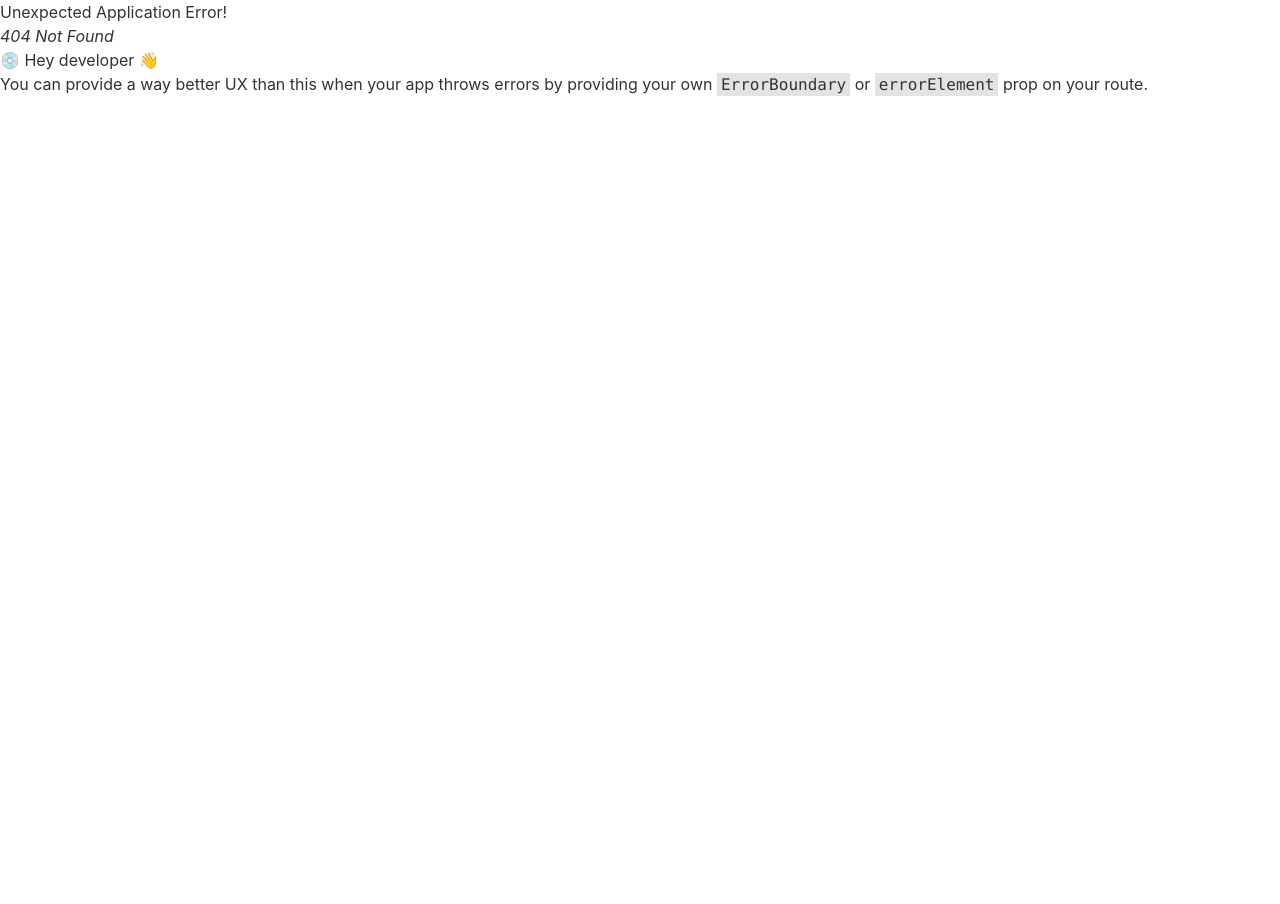
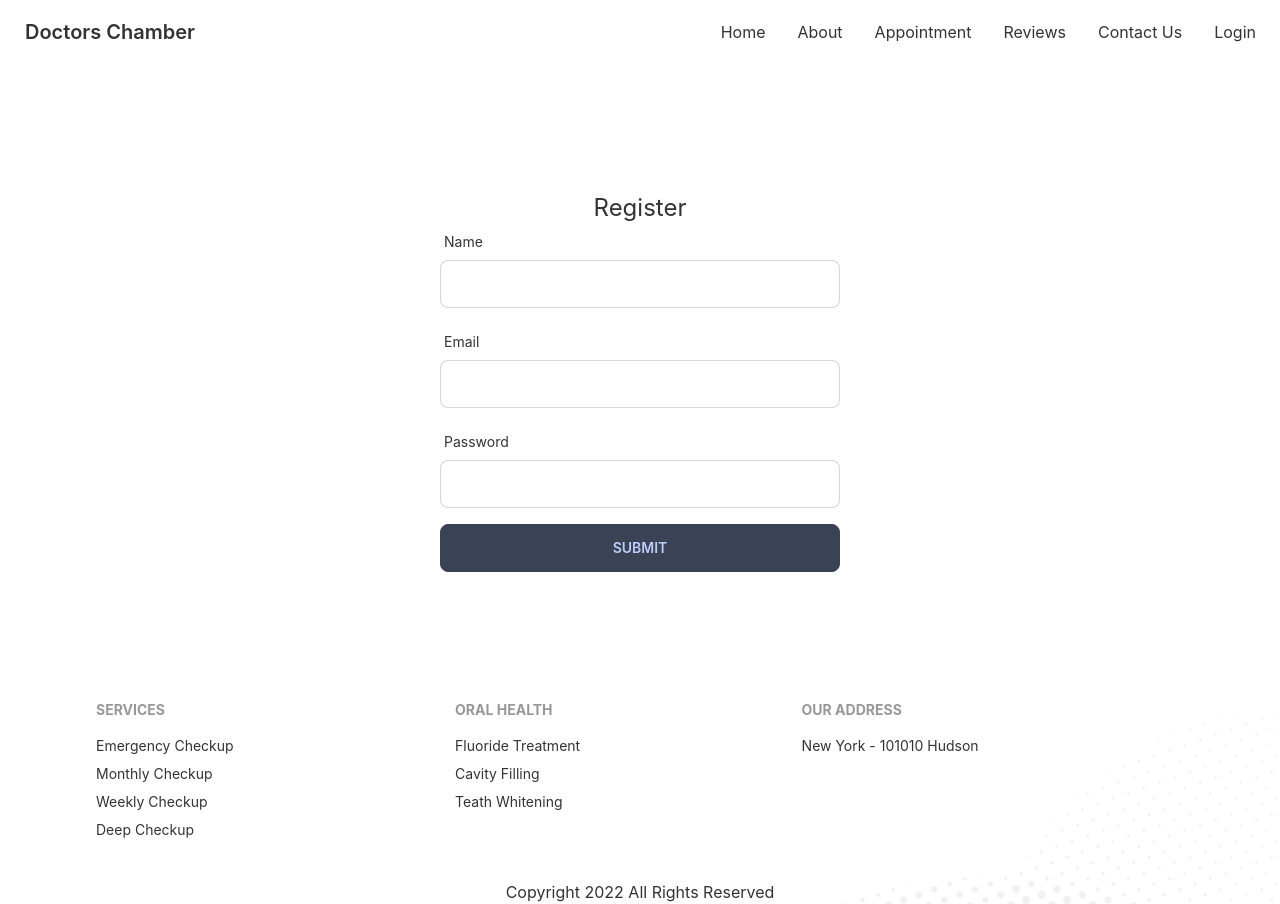
Before and after one commit to git-sujon/doctors-chamber-client, a React (Create React App) app: page /register in a window 1280 px wide. Before the commit this address had no page. Before the commit the page ends 800 px from the top, so only its background shows below. Built offline with nearby package versions, Linux system fonts and the light colour scheme.

Commit message:
Appointment page complete

```diff
--- a/package.json
+++ b/package.json
@@ -12,6 +12,7 @@
     "react": "^18.2.0",
     "react-day-picker": "^8.3.6",
     "react-dom": "^18.2.0",
+    "react-hook-form": "^7.39.3",
     "react-router-dom": "^6.4.3",
     "react-scripts": "5.0.1",
     "styled-components": "^5.3.6",
--- a/src/Pages/Appointment/AvailableAppointment/AvailableAppointment.js
+++ b/src/Pages/Appointment/AvailableAppointment/AvailableAppointment.js
@@ -16,8 +16,8 @@ const AvailableAppointment = ({selectedDate}) => {
 
     }, [])
     return (
-        <div>
-            <p className='text-secondary font-bold text-center'>Available Appointments on <span className='text-gray-800'>{format (selectedDate, 'PPPP')}</span></p>
+        <div className=''>
+            <p className='text-secondary font-bold text-center my-10'>Available Appointments on <span className='text-gray-800'>{format (selectedDate, 'PPPP')}</span></p>
             <div className='grid grid-cols-1 md:grid-cols-2 lg:grid-cols-3'>
             {
                 appointmentCardInfo.map(appinfo => <AvailableAppointmentCard
--- a/src/Pages/Appointment/AvailableAppointment/AvailableAppointmentCard.js
+++ b/src/Pages/Appointment/AvailableAppointment/AvailableAppointmentCard.js
@@ -6,7 +6,7 @@ const AvailableAppointmentCard = ({ appinfo , setModalInfo}) => {
   const { name, slots } = appinfo;
 
   return (
-    <div className="card w-96  shadow-xl text-center">
+    <div className="card w-96 mx-auto  shadow-xl text-center">
       <div className="card-body">
         <h2 className="text-xl text-secondary font-bold text-center">{name}</h2>
         <p className="text-gray-700">
--- /dev/null
+++ b/src/Pages/Login/Login.js
@@ -0,0 +1,51 @@
+import React from "react";
+import { useForm } from "react-hook-form";
+
+
+const Login = () => {
+
+    const {register, handleSubmit} =useForm()
+
+
+
+  return (
+    <div className="my-32 px-10">
+                <h2 className="text-2xl text-center">Login</h2>
+      <form onSubmit={handleSubmit((data)=>{
+        console.log(data);
+      })} className="flex flex-col lg:w-2/6 md:w-3/6 space-y-4 mx-auto">
+
+
+        <div className="form-control  ">
+          <label className="label">
+            <span className="label-text">Email</span>
+          </label>
+          <input
+            type="email"
+            {...register("name")}
+            className="input input-bordered  "
+          />
+        </div>
+
+        <div className="form-control  ">
+          <label className="label">
+            <span className="label-text">Password</span>
+          </label>
+          <input
+            type="password"
+            {...register("password")}
+            className="input input-bordered  "
+          />
+        </div>
+
+
+            <input type="submit" value="Submit" className="btn btn-accent" />
+
+
+
+      </form>
+    </div>
+  );
+};
+
+export default Login;
--- /dev/null
+++ b/src/Pages/Register/Register.js
@@ -0,0 +1,72 @@
+import React from "react";
+import { useForm } from "react-hook-form";
+
+const Register = () => {
+  const { register, handleSubmit, watch, formState: {errors} } = useForm({
+    defaultValues: {
+
+    }
+  });
+
+
+
+  return (
+    <div className="my-32 px-10">
+      <h2 className="text-2xl text-center">Register</h2>
+      <form
+        onSubmit={handleSubmit((data) => {
+          console.log(data);
+        })}
+        className="flex flex-col lg:w-2/6 md:w-3/6 space-y-4 mx-auto"
+      >
+        <div className="form-control  ">
+          <label className="label">
+            <span className="label-text">Name</span>
+          </label>
+          <input
+            type="text"
+            {...register("name", {required: 'THis Field is required'})}
+            className="input input-bordered  "
+          />
+
+               <p className="text-error">{errors?.name?.message}</p>
+        </div>
+
+        <div className="form-control  ">
+          <label className="label">
+            <span className="label-text">Email</span>
+          </label>
+          <input
+            type="text"
+            {...register("email", {required: 'THis Field is required'})}
+            className="input input-bordered  "
+          />
+
+               <p className="text-error">{errors?.name?.message}</p>
+        </div>
+
+        <div className="form-control  ">
+          <label className="label">
+            <span className="label-text">Password</span>
+          </label>
+          <input
+            type="password"
+
+            {...register("password",
+             {required: 'THis Field is required',
+              minLength: {
+                value:6,
+                message: "At least Six Characters"
+            }})}
+            className="input input-bordered  "
+          />
+        <p className="text-error">{errors?.password?.message}</p>
+        </div>
+
+        <input type="submit" value="Submit" className="btn btn-accent" />
+      </form>
+    </div>
+  );
+};
+
+export default Register;
```
Also changed, not shown: src/Routes/Routes.js (+10 -0 lines), 1 other file (tests, documents, lock files or other folders).
